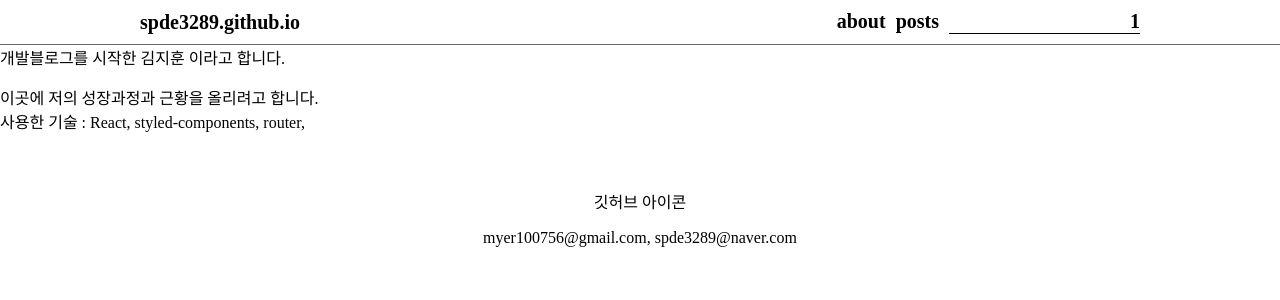
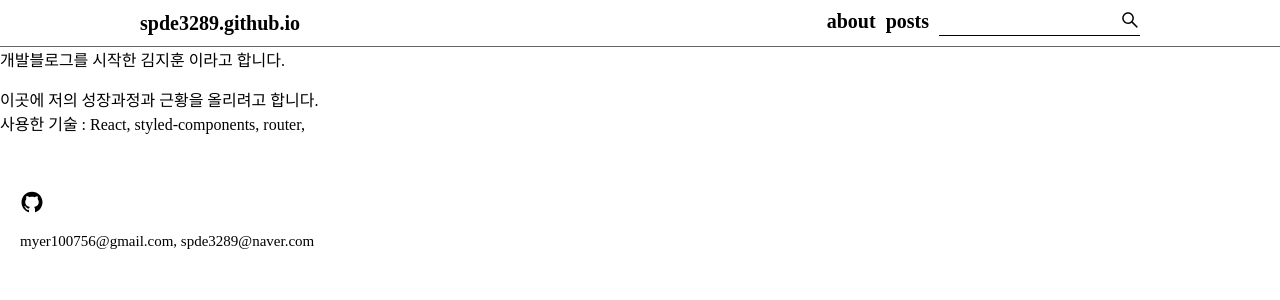
Before and after one commit to spde3289/spde3289.github.io, a React (Create React App) app: page /about in a window 1280 px wide. Shown: the top 300 px of the page. Built offline with nearby package versions, Linux system fonts and the light colour scheme.

Commit message:
footer update

```diff
--- a/package.json
+++ b/package.json
@@ -11,6 +11,7 @@
     "gh-pages": "^4.0.0",
     "react": "^18.2.0",
     "react-dom": "^18.2.0",
+    "react-icons": "^4.4.0",
     "react-router-dom": "^6.3.0",
     "react-scripts": "5.0.1",
     "save-dev": "^0.0.1-security",
--- a/src/components/Footer.js
+++ b/src/components/Footer.js
@@ -1,17 +1,22 @@
 import styled from "styled-components";
+import { AiFillGithub } from 'react-icons/ai'
 
 const Footer = () => {
     return(
         <FooterBar>
-            <p><a href='https://github.com/spde3289'>깃허브 아이콘</a></p>
-            <p>myer100756@gmail.com, spde3289@naver.com</p>
+            <Footerinfo><a href='https://github.com/spde3289'><AiFillGithub size='24'/></a></Footerinfo>
+            <Footerinfo>myer100756@gmail.com, spde3289@naver.com</Footerinfo>
         </FooterBar>
     );
 };
 
 const FooterBar = styled.footer`
     padding: 40px 20px ;
-    text-align: center;
+`
+
+const Footerinfo = styled.p`
+    font-size: 15px;
+    margin-right: 10px;
 `
 
 export default Footer;
--- a/src/components/Header.js
+++ b/src/components/Header.js
@@ -1,6 +1,7 @@
 import React from 'react';
 import styled from "styled-components";
 import { Link } from 'react-router-dom';
+import { AiOutlineSearch } from 'react-icons/ai'
 
 const Header = () => {
     return(
@@ -13,7 +14,9 @@ const Header = () => {
                 <HeaderMenuItem>posts</HeaderMenuItem>
                 <Search>
                     <li><SearchTextara/></li>
-                    <div>1</div>
+                    <li>
+                        <AiOutlineSearch/>
+                    </li>
                 </Search>
             </HeaderMenu>
             </NavBar>
```
Also changed, not shown: 1 other file (tests, documents, lock files or other folders).
